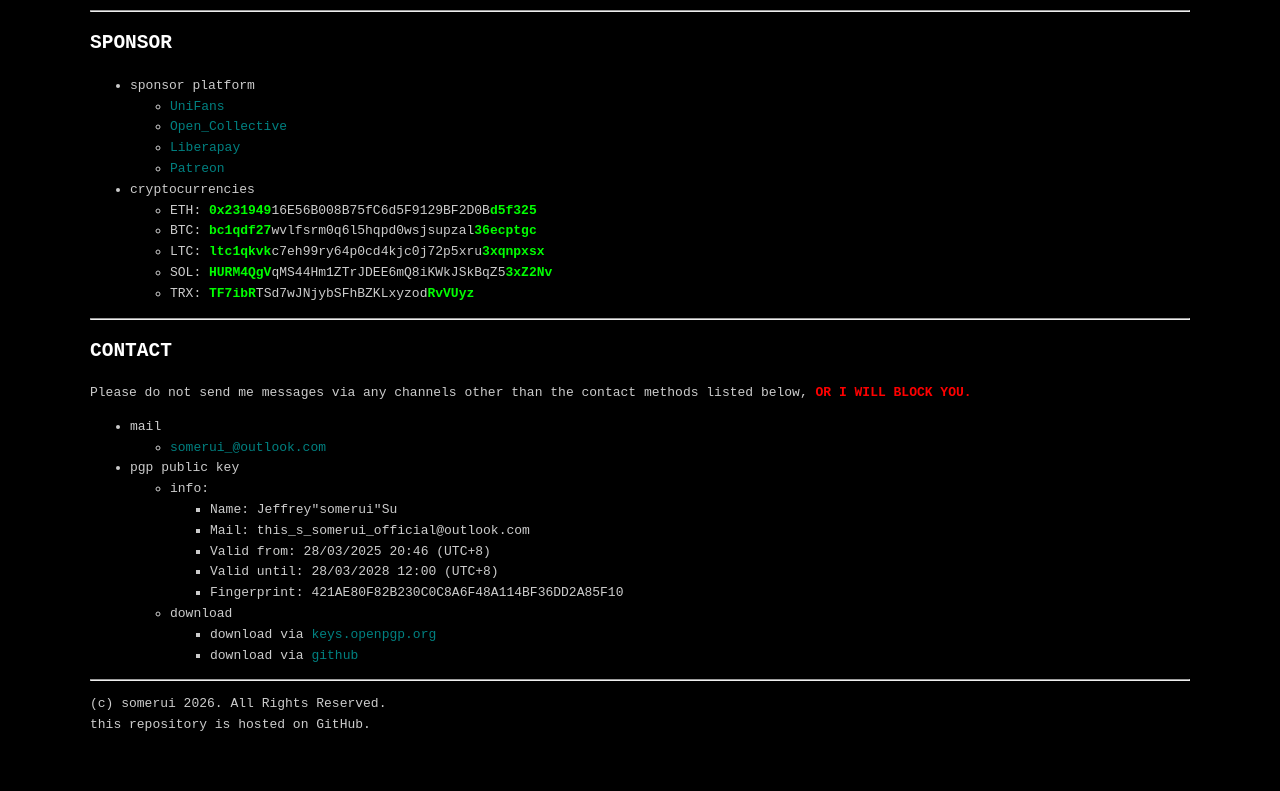
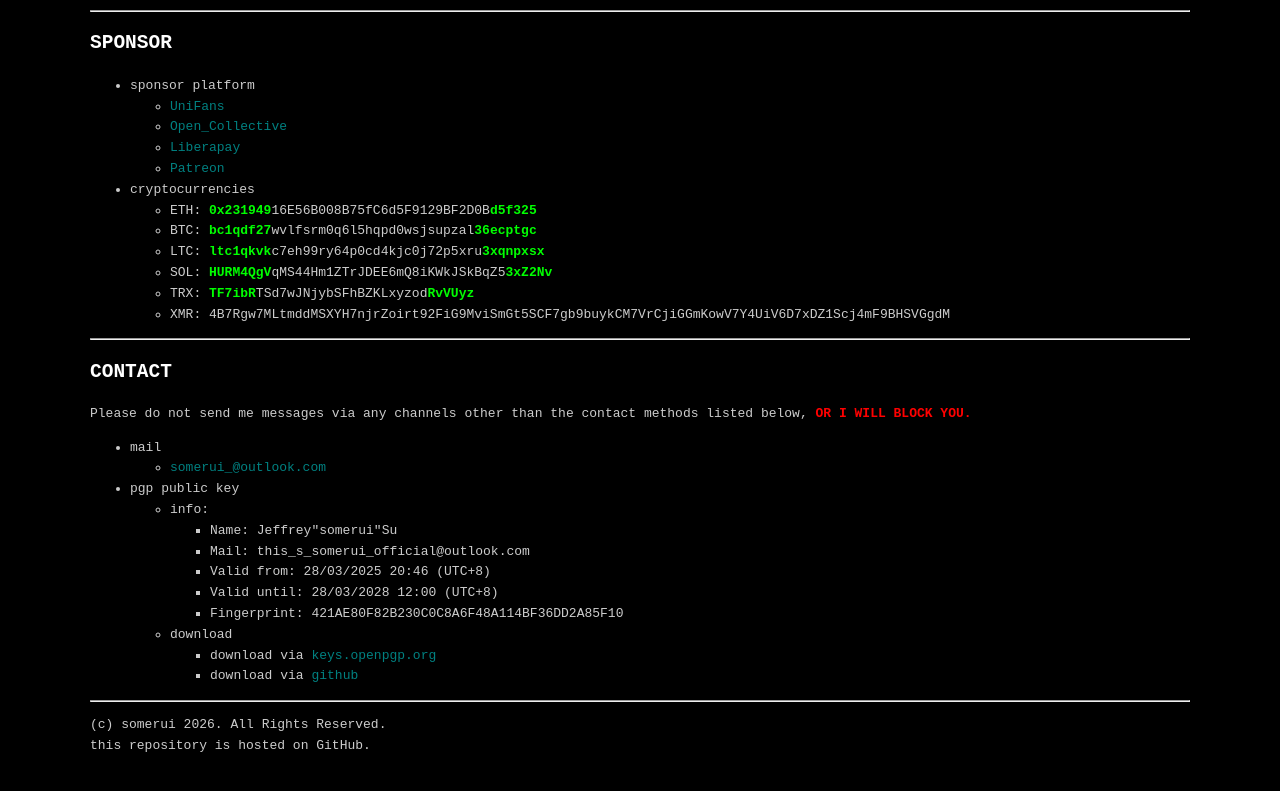
Before and after one commit to somerui/page, a plain HTML site: page index.html in a window 1280 px wide. Shown: the part 818-1609 px from the top of the page. Drawn offline with Linux system fonts and the light colour scheme.

Commit message:
Update index.html

```diff
--- a/index.html
+++ b/index.html
@@ -91,6 +91,7 @@
 							<li>LTC: <strong style="color: lime;">ltc1qkvk</strong>c7eh99ry64p0cd4kjc0j72p5xru<strong style="color: lime;">3xqnpxsx</strong></li>
 							<li>SOL: <strong style="color: lime;">HURM4QgV</strong>qMS44Hm1ZTrJDEE6mQ8iKWkJSkBqZ5<strong style="color: lime;">3xZ2Nv</strong></li>
 							<li>TRX: <strong style="color: lime;">TF7ibR</strong>TSd7wJNjybSFhBZKLxyzod<strong style="color: lime;">RvVUyz</strong></li>
+							<li>XMR: 4B7Rgw7MLtmddMSXYH7njrZoirt92FiG9MviSmGt5SCF7gb9buykCM7VrCjiGGmKowV7Y4UiV6D7xDZ1Scj4mF9BHSVGgdM</li>
 						</ul>
 					</li>
 				</ul>
```
